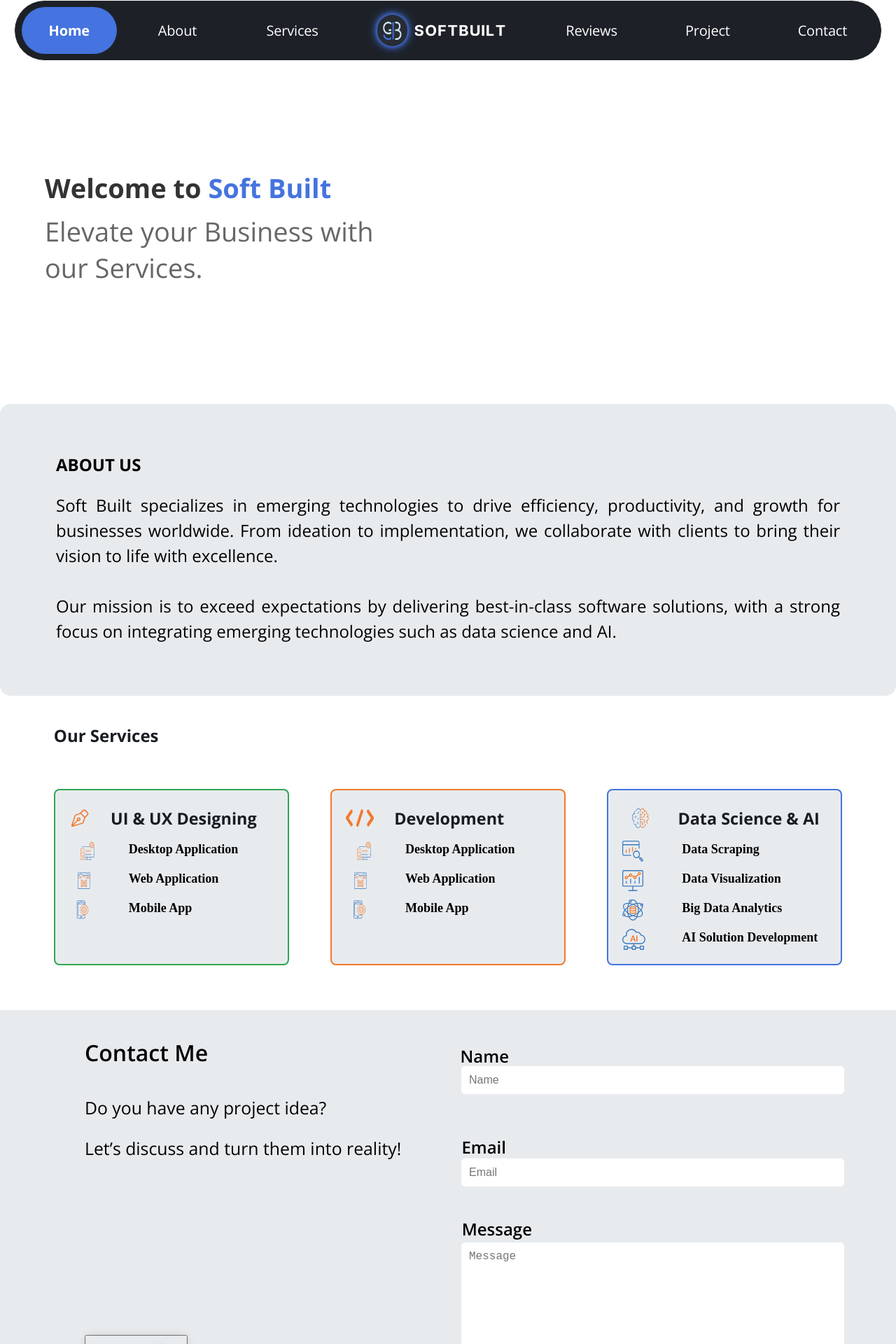
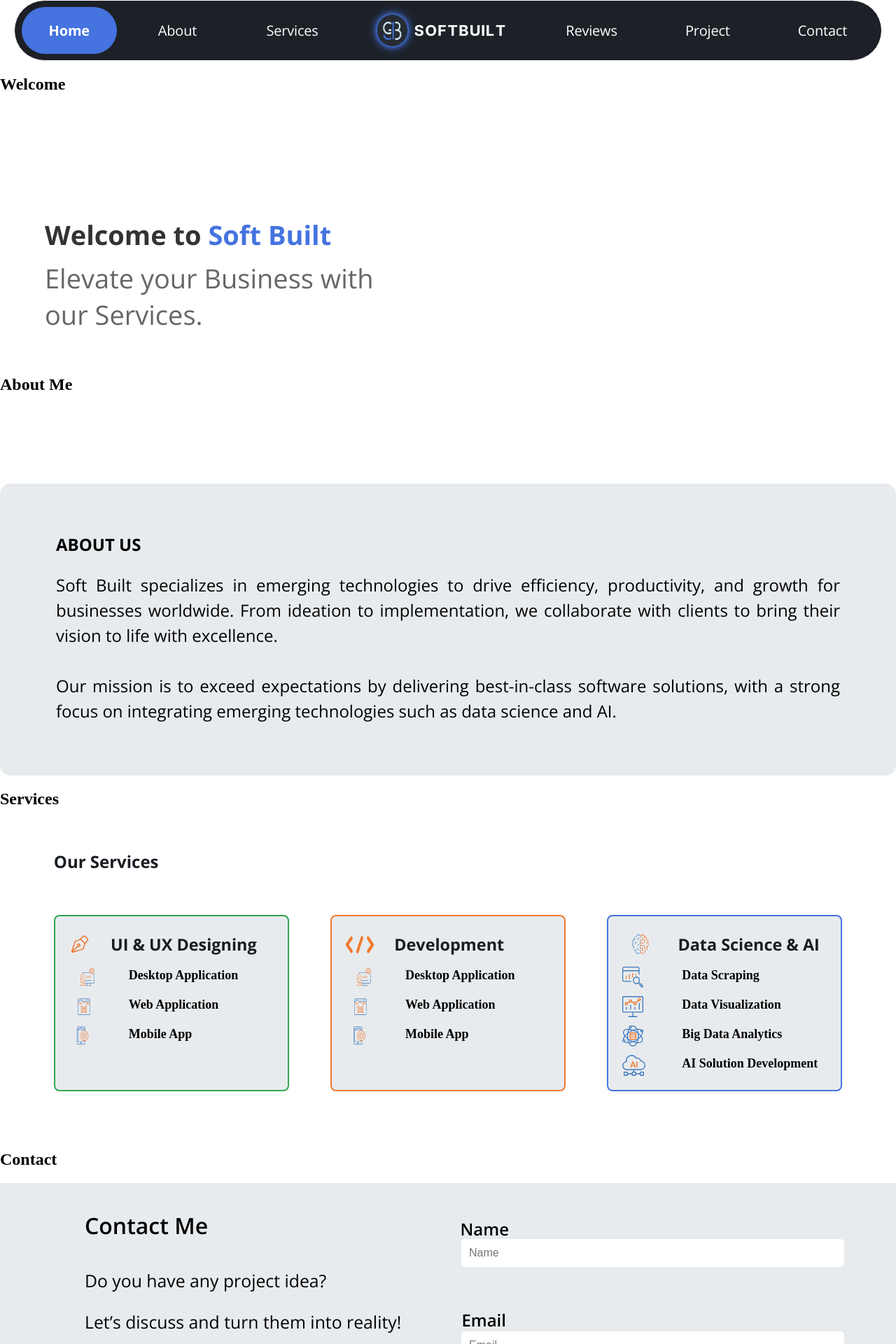
Before and after one commit to ghulam-mujtaba5/MyPortfolio, a Next.js app: page /softbuilt in a window 1280 px wide. Shown: the top 1920 px of the page at 70% size. Built offline with nearby package versions, Linux system fonts and the light colour scheme.

Commit message:
feat: add visually hidden headings for accessibility in portfolio and company pages

```diff
--- a/pages/portfolio/index.js
+++ b/pages/portfolio/index.js
@@ -87,7 +87,7 @@ const Home = () => {
           </section>
 
           <section id="languages-section" aria-labelledby="languages-section-heading" style={{ width: '100%', display: 'flex', justifyContent: 'center' }}>
-            <h2 id="languages-section-heading" className="visually-hidden">Skills</h2>
+            <h2 id="languages-section-heading" className="visually-hidden">Languages</h2>
             <Languages />
           </section>
 
--- a/pages/softbuilt/index.js
+++ b/pages/softbuilt/index.js
@@ -76,21 +76,25 @@ export default function CompanyHome() {
 
       {/* Welcome Frame */}
       <section id="welcome-section" aria-labelledby="welcome-heading" style={{ width: '100%', overflow: 'hidden' }}>
+        <h1 id="welcome-heading" className="visually-hidden">Welcome</h1>
         <WelcomeFrame style={{ width: '100%', height: '400px', display: 'flex', alignItems: 'center', justifyContent: 'center' }} />
       </section>
 
       {/* About Me Section */}
       <section id="about-section" aria-labelledby="about-heading" style={{ width: '100%', overflow: 'hidden' }}>
+        <h2 id="about-heading" className="visually-hidden">About Me</h2>
         <AboutMeSection style={{ width: '100%', padding: '20px', textAlign: 'center' }} />
       </section>
 
       {/* Services Frame */}
       <section id="services-section" aria-labelledby="services-heading" style={{ width: '100%', overflow: 'hidden' }}>
+        <h2 id="services-heading" className="visually-hidden">Services</h2>
         <ServicesFrame style={{ width: '100%', padding: '20px' }} />
       </section>
 
       {/* Contact Section */}
       <section id="contact-section" aria-labelledby="contact-heading" style={{ width: '100%', overflow: 'hidden' }}>
+        <h2 id="contact-heading" className="visually-hidden">Contact</h2>
         <ContactSection
           style={{ width: '100%', padding: '20px' }}
           email={contactEmail}
```
